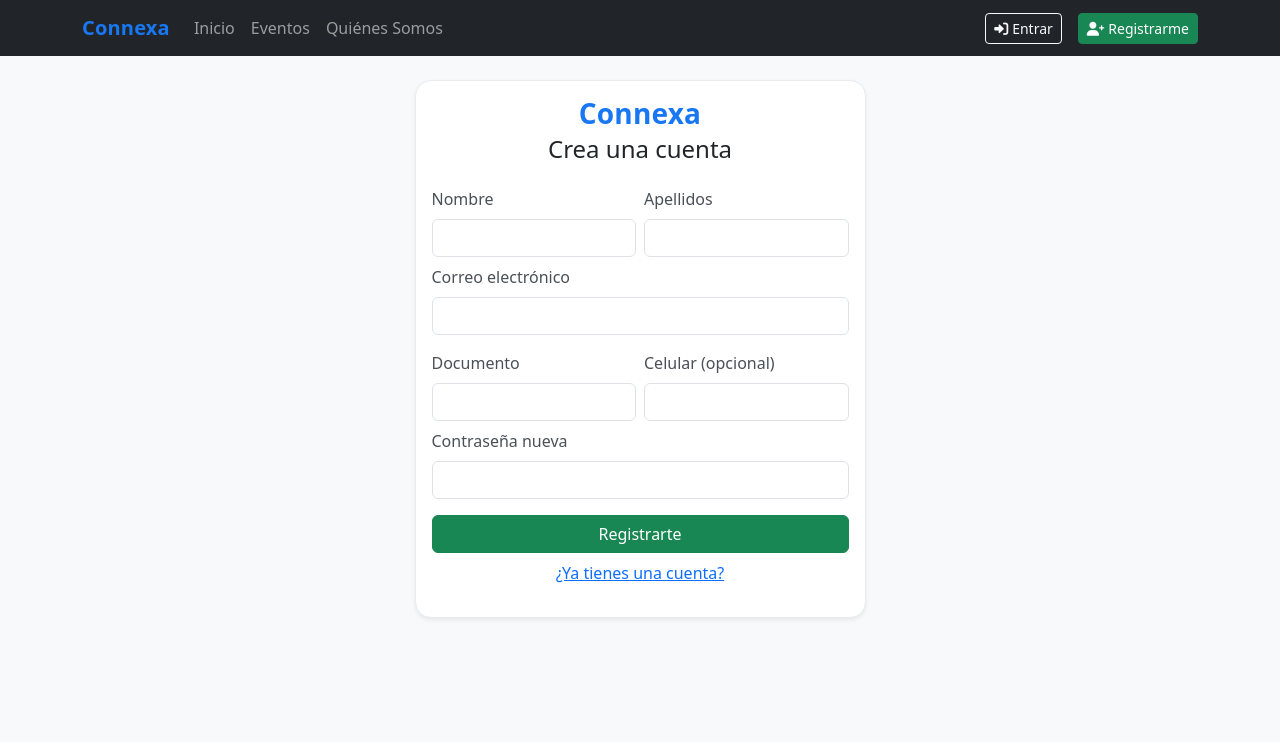
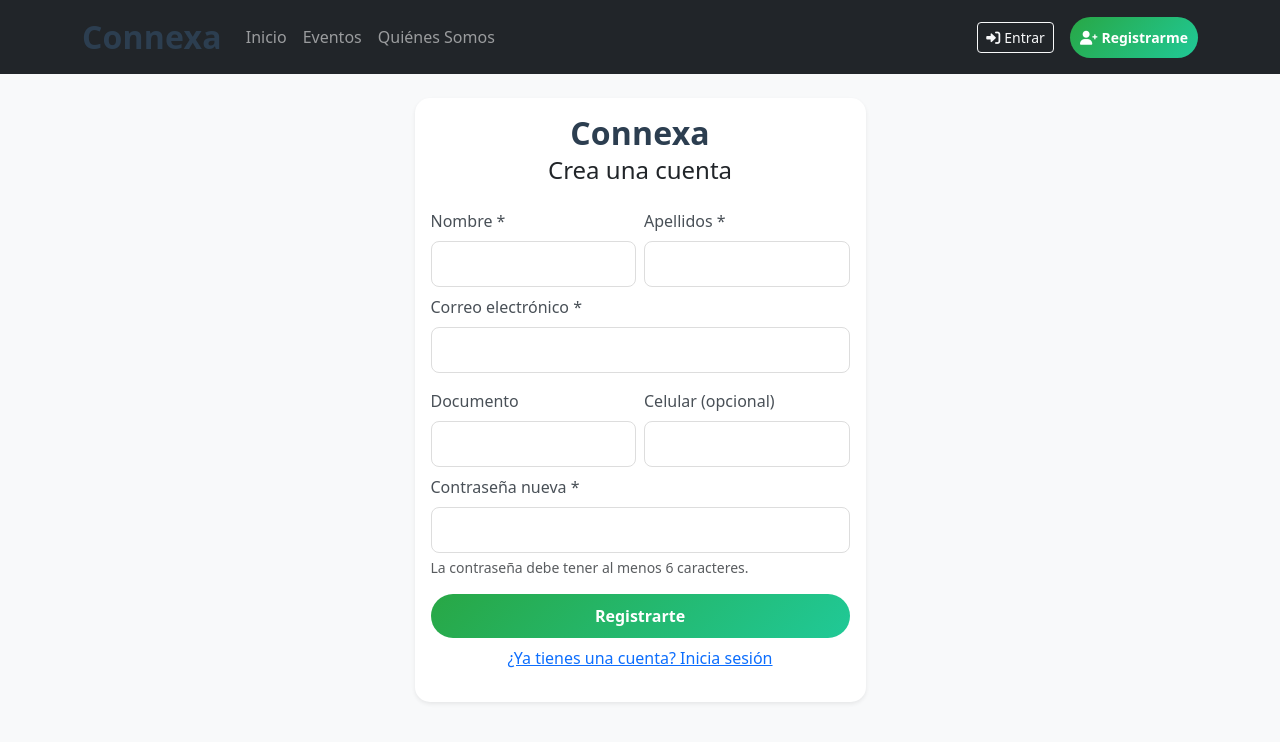
Before and after one commit to adrian260507/proyecto-final, a Flask app: page /auth/registro in a window 1280 px wide. Shown: the top 742 px of the page. Run offline with Flask 3, Linux system fonts and the light colour scheme.

Commit message:
Enhance registration form with flash messages and styles
Updated the registration form to include flash messages and pre-fill values from the request. Added styling for improved user experience.

```diff
--- a/templates/auth/registro.html
+++ b/templates/auth/registro.html
@@ -7,51 +7,101 @@
         <h3 class="text-center mb-1 brand">Connexa</h3>
         <h4 class="text-center mb-4">Crea una cuenta</h4>
 
-        <form method="post" autocomplete="on">
+        <!-- Mostrar mensajes flash -->
+        {% with messages = get_flashed_messages(with_categories=true) %}
+          {% if messages %}
+            {% for category, message in messages %}
+              <div class="alert alert-{{ category }} alert-dismissible fade show" role="alert">
+                {{ message }}
+                <button type="button" class="btn-close" data-bs-dismiss="alert"></button>
+              </div>
+            {% endfor %}
+          {% endif %}
+        {% endwith %}
+
+        <form method="post" autocomplete="on" id="registroForm">
           <div class="row g-2">
             <div class="col-md-6">
-              <label class="form-label" for="nombre">Nombre</label>
+              <label class="form-label" for="nombre">Nombre *</label>
               <input class="form-control" id="nombre" name="nombre"
-                    autocomplete="given-name" required>
+                    autocomplete="given-name" required value="{{ request.form.nombre if request.form.nombre }}">
             </div>
             <div class="col-md-6">
-              <label class="form-label" for="apellido">Apellidos</label>
+              <label class="form-label" for="apellido">Apellidos *</label>
               <input class="form-control" id="apellido" name="apellido"
-                    autocomplete="family-name" required>
+                    autocomplete="family-name" required value="{{ request.form.apellido if request.form.apellido }}">
             </div>
           </div>
 
           <div class="mt-2">
-            <label class="form-label" for="correo">Correo electrónico</label>
+            <label class="form-label" for="correo">Correo electrónico *</label>
             <input class="form-control" id="correo" type="email" name="correo"
-                  autocomplete="email" required>
+                  autocomplete="email" required value="{{ request.form.correo if request.form.correo }}">
           </div>
 
           <div class="row g-2 mt-2">
             <div class="col-md-6">
               <label class="form-label" for="documento_id">Documento</label>
               <input class="form-control" id="documento_id" name="documento_id"
-                    autocomplete="off" inputmode="numeric" pattern="\d*">
+                    autocomplete="off" inputmode="numeric" pattern="\d*"
+                    value="{{ request.form.documento_id if request.form.documento_id }}">
             </div>
             <div class="col-md-6">
               <label class="form-label" for="celular">Celular (opcional)</label>
               <input class="form-control" id="celular" name="celular"
-                    autocomplete="tel" inputmode="tel">
+                    autocomplete="tel" inputmode="tel"
+                    value="{{ request.form.celular if request.form.celular }}">
             </div>
           </div>
 
           <div class="mt-2">
-            <label class="form-label" for="contrasena">Contraseña nueva</label>
+            <label class="form-label" for="contrasena">Contraseña nueva *</label>
             <input class="form-control" id="contrasena" type="password" name="contrasena"
-                  autocomplete="new-password" required>
+                  autocomplete="new-password" required minlength="6">
+            <div class="form-text">La contraseña debe tener al menos 6 caracteres.</div>
           </div>
 
-          <button class="btn btn-success w-100 mt-3">Registrarte</button>
-          <p class="mt-2 text-center"><a href="{{ url_for('auth.login') }}">¿Ya tienes una cuenta?</a></p>
+          <button type="submit" class="btn btn-success w-100 mt-3" id="submitBtn">
+            <span class="spinner-border spinner-border-sm d-none" role="status"></span>
+            Registrarte
+          </button>
+
+          <p class="mt-2 text-center">
+            <a href="{{ url_for('auth.login') }}">¿Ya tienes una cuenta? Inicia sesión</a>
+          </p>
         </form>
 
       </div>
     </div>
   </div>
 </div>
+
+
+<style>
+.brand {
+  color: #2c3e50;
+  font-weight: bold;
+  font-size: 2rem;
+}
+.card {
+  border: none;
+  border-radius: 15px;
+}
+.btn-success {
+  background: linear-gradient(135deg, #28a745, #20c997);
+  border: none;
+  border-radius: 25px;
+  padding: 10px;
+  font-weight: bold;
+}
+.form-control {
+  border-radius: 8px;
+  border: 1px solid #ddd;
+  padding: 10px;
+}
+.form-control:focus {
+  border-color: #28a745;
+  box-shadow: 0 0 0 0.2rem rgba(40, 167, 69, 0.25);
+}
+</style>
 {% endblock %}
```
